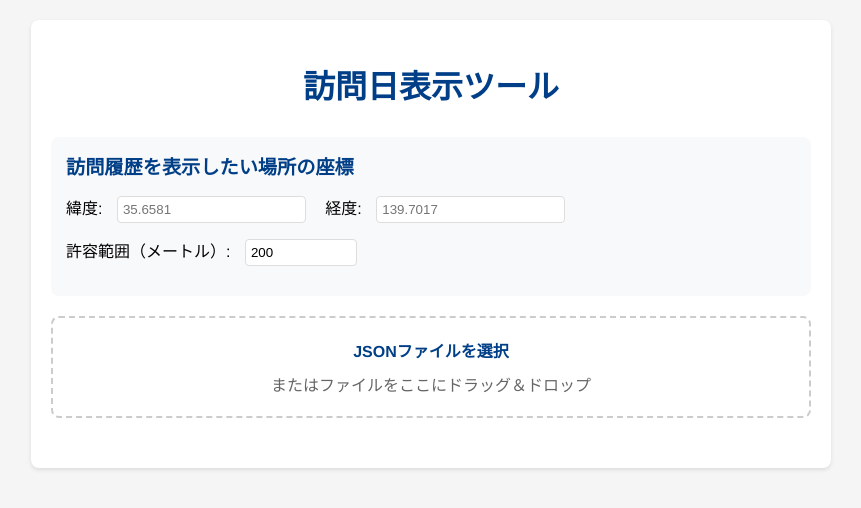
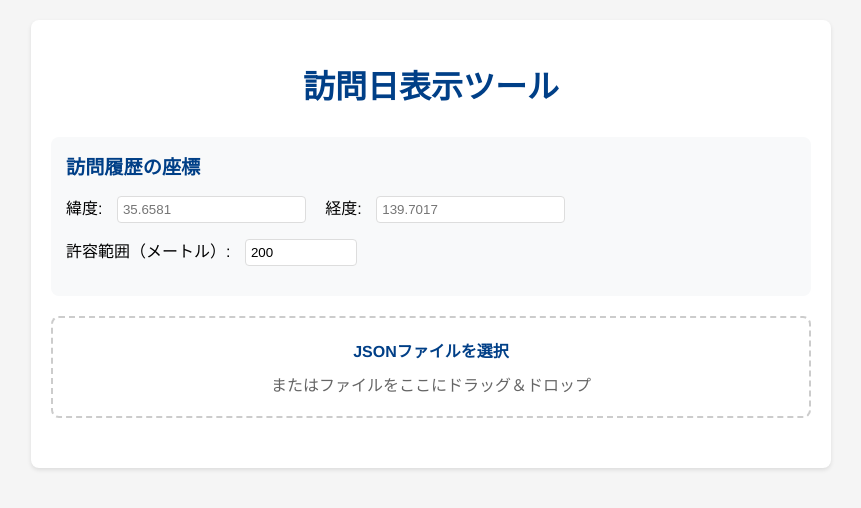
Before and after one commit to champierre/location-history, a website: page index.html in a window 1280 px wide. Shown: the whole page, without its empty margins (209-1070 px from the left). Drawn offline with Linux system fonts and the light colour scheme.

Commit message:
座標入力欄のラベルをよりシンプルな表現に変更

```diff
--- a/index.html
+++ b/index.html
@@ -118,7 +118,7 @@
     <div class="container">
         <h1>訪問日表示ツール</h1>
         <div class="coordinate-input">
-            <h2>訪問履歴を表示したい場所の座標</h2>
+            <h2>訪問履歴の座標</h2>
             <label for="lat">緯度:</label>
             <input type="text" id="lat" placeholder="35.6581">
             <label for="lng">経度:</label>
```
